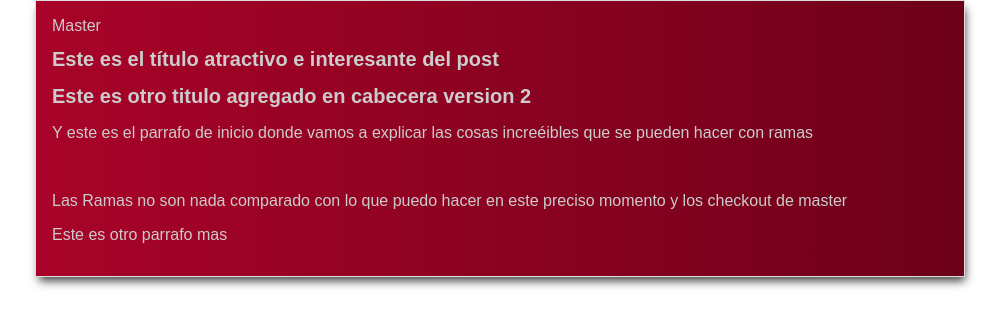
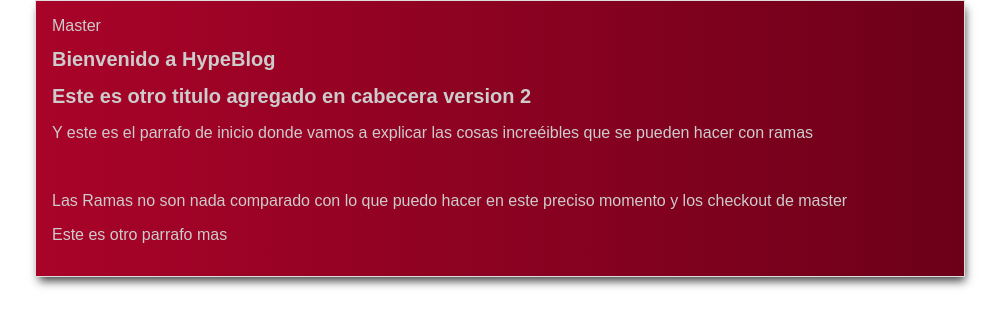
Before and after one commit to MarcoMadera/hyperBlog, a plain HTML site: page index.html in a window 1280 px wide. Shown: the whole page, without its empty margins (140-1143 px from the left). Drawn offline with Linux system fonts and the light colour scheme.

Commit message:
Cambien el titulo a una bienvenida
Porque puedo

```diff
--- a/index.html
+++ b/index.html
@@ -10,7 +10,7 @@
         Master
       </div>
       <div id="post">
-        <h1>Este es el título atractivo e interesante del post</h1>
+        <h1>Bienvenido a HypeBlog</h1>
         <h1>Este es otro titulo agregado en cabecera version 2</h1>
 
         <p>
```
